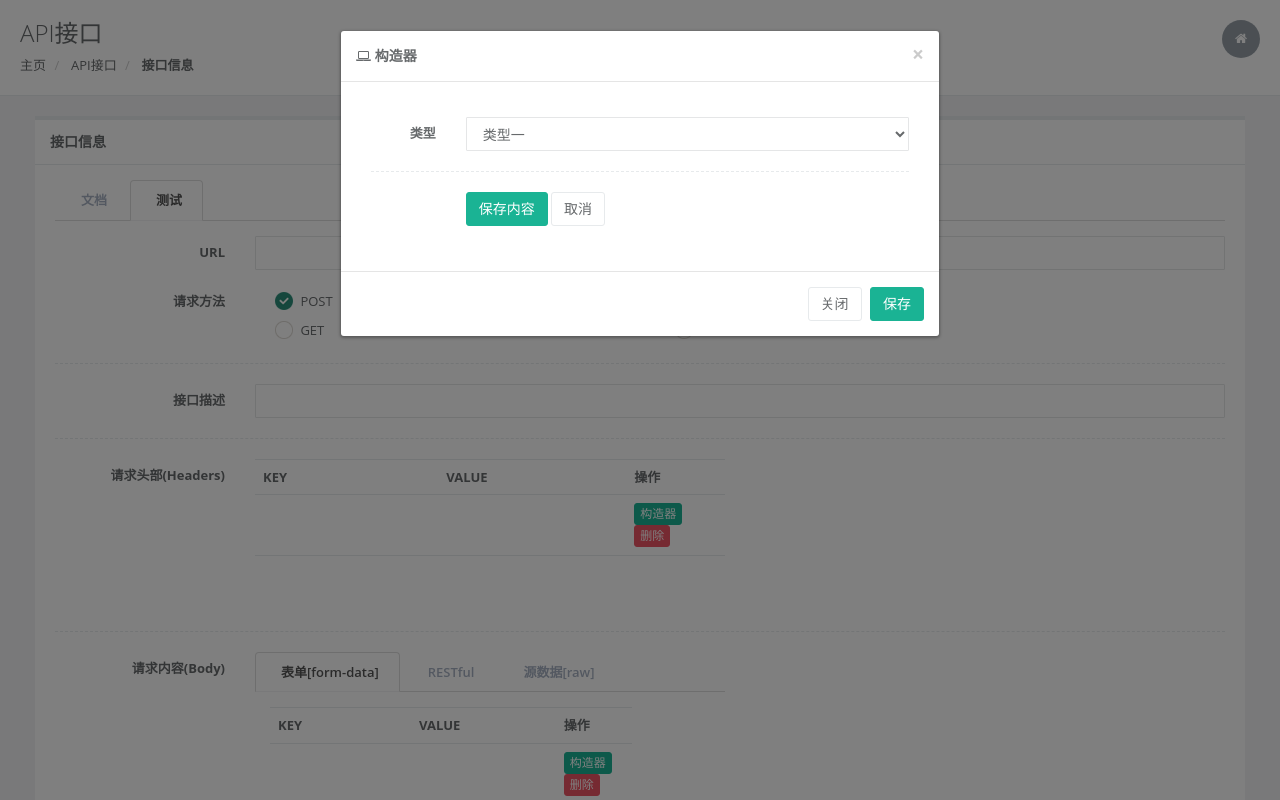
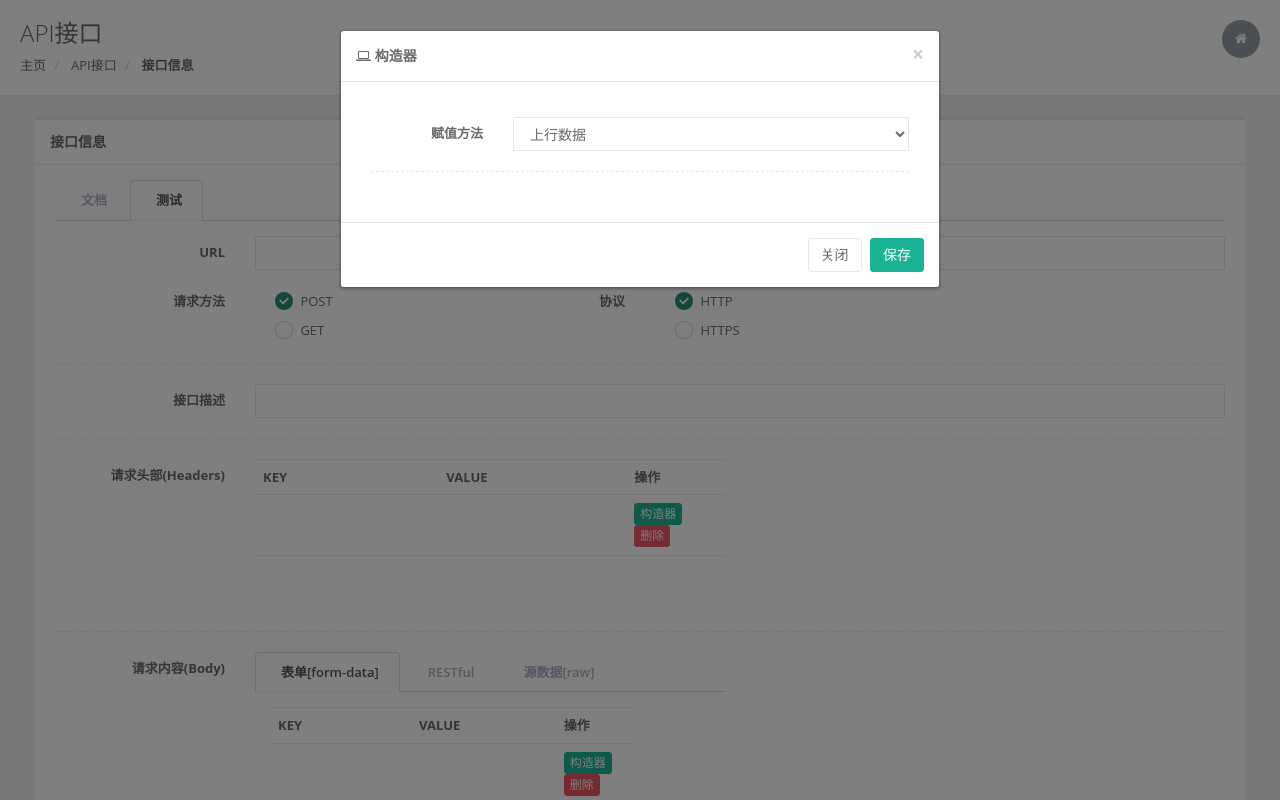
Before and after one commit to intotf/auto-test-python, a Flask app: page /interface-info in a window 1280 px wide, after a click on "构造器". Run offline with Flask 2, Linux system fonts and the light colour scheme; some libraries are stand-ins or nearby versions.

Commit message:
完成一个阶段

```diff
--- a/templates/interface-info.html
+++ b/templates/interface-info.html
@@ -163,7 +163,9 @@
                                             <td></td>
                                             <td></td>
                                             <td>
-                                                <button type="button" class="btn btn-primary btn-xs" data-toggle="modal" data-target="#myModal">构造器</button>
+                                                <button type="button" class="btn btn-primary btn-xs" data-toggle="modal"
+                                                        data-target="#myModal">构造器
+                                                </button>
                                                 <button type="button" class="btn btn-danger btn-xs">删除</button>
                                             </td>
                                         </tr>
@@ -321,23 +323,119 @@
                 <h4 class="modal-title"><i class="fa fa-laptop modal-icon"></i> 构造器</h4>
             </div>
             <div class="modal-body">
-<form class="form-horizontal m-t" id="constructor">
+                <form class="form-horizontal m-t" id="constructor">
                     <div class="form-group">
-                        <label class="col-sm-2 control-label">类型</label>
+                        <label class="col-sm-3 control-label">赋值方法</label>
 
-                        <div class="col-sm-10">
-                            <select class="form-control" name="type" id="">
-                                <option value="">类型一</option>
-                                <option value="">类型二</option>
-                                <option value="">类型三</option>
+                        <div class="col-sm-9">
+                            <select class="form-control" name="assign" id="assign">
+                                <option value="upload" aria-controls="assignUpload">上行数据</option>
+                                <option value="database" aria-controls="assignDatabase">数据库数据</option>
+                                <option value="normal" aria-controls="assignNormal">常用数据</option>
                             </select>
                         </div>
                     </div>
                     <div class="hr-line-dashed"></div>
-                    <div class="form-group">
-                        <div class="col-sm-4 col-sm-offset-2">
-                            <button class="btn btn-primary" type="submit">保存内容</button>
-                            <button class="btn btn-white">取消</button>
+                    <div id="assignUpload" class="tab-assign hidden">
+                        <div class="form-group">
+                            <label class="col-sm-3 control-label">上行执行ID</label>
+
+                            <div class="col-sm-9">
+                                <input class="form-control" type="text">
+                            </div>
+                        </div>
+                        <div class="hr-line-dashed"></div>
+                        <div class="form-group">
+                            <label class="col-sm-3 control-label">要赋值字段</label>
+
+                            <div class="col-sm-9">
+                                <input class="form-control" type="text">
+                            </div>
+                        </div>
+                    </div>
+                    <div id="assignDatabase" class="tab-assign hidden">
+                        <div class="form-group">
+                            <label class="col-sm-3 control-label">数据库字段</label>
+
+                            <div class="col-sm-9">
+                                <input class="form-control" type="text">
+                            </div>
+                        </div>
+                        <div class="hr-line-dashed"></div>
+                        <div class="form-group">
+                            <label class="col-sm-3 control-label">sql语句</label>
+
+                            <div class="col-sm-9">
+                                <input class="form-control" type="text">
+                            </div>
+                        </div>
+                        <div class="hr-line-dashed"></div>
+                        <div class="form-group">
+                            <label class="col-sm-3 control-label">数据库类型</label>
+
+                            <div class="col-sm-9">
+                                <select class="form-control" name="" id="">
+                                    <option value="mysql">MySQL</option>
+                                    <option value="mssql">SQL Server</option>
+                                </select>
+                            </div>
+                        </div>
+                        <div class="hr-line-dashed"></div>
+                        <div class="form-group">
+                            <label class="col-sm-3 control-label">选择数据库</label>
+
+                            <div class="col-sm-9">
+                                <select class="form-control" name="database" id="database">
+                                    <option value="1">地址1</option>
+                                    <option value="2">地址2</option>
+                                    <option value="0">+ 添加新数据库</option>
+                                </select>
+                            </div>
+                        </div>
+                        <div id="fillDatabase" class="hidden">
+                            <div class="hr-line-dashed"></div>
+                            <div class="form-group">
+                                <label class="col-sm-3 control-label">数据库地址</label>
+
+                                <div class="col-sm-9">
+                                    <input class="form-control" type="text">
+                                </div>
+                            </div>
+                            <div class="form-group">
+                                <label class="col-sm-3 control-label">数据库用户名</label>
+
+                                <div class="col-sm-9">
+                                    <input class="form-control" type="text">
+                                </div>
+                            </div>
+                            <div class="form-group">
+                                <label class="col-sm-3 control-label">数据库密码</label>
+
+                                <div class="col-sm-9">
+                                    <input class="form-control" type="password">
+                                </div>
+                            </div>
+                            <div class="form-group">
+                                <div class="col-sm-4 col-sm-offset-3">
+                                    <button class="btn btn-primary" type="button">添加新数据库</button>
+                                </div>
+                            </div>
+                        </div>
+                    </div>
+                    <div id="assignNormal" class="tab-assign hidden">
+                        <div class="form-group">
+                            <label class="col-sm-3 control-label">常量编号</label>
+
+                            <div class="col-sm-9">
+                                <select class="form-control" name="" id="">
+                                    <option value="">随机手机号</option>
+                                    <option value="">身份证号</option>
+                                    <option value="">UUID</option>
+                                    <option value="">工行卡号</option>
+                                    <option value="">int类型数字</option>
+                                    <option value="">中文名字</option>
+                                </select>
+                            </div>
                         </div>
                     </div>
                 </form>
@@ -363,6 +461,23 @@
       checkboxClass: 'icheckbox_square-green',
       radioClass: 'iradio_square-green'
     })
+
+    /**
+     * 构造器赋值方法选择事件
+     */
+    $('.modal').on('change', '#assign', function () {
+      $('.tab-assign').addClass('hidden')
+      var aria = $(this).children('option:selected').attr('aria-controls')
+      $('#' + aria).removeClass('hidden')
+    })
+
+      .on('change', '#database', function () {
+        $('#fillDatabase').addClass('hidden')
+
+        if ($(this).children('option:selected').val() == 0) {
+          $('#fillDatabase').removeClass('hidden')
+        }
+      })
   })
 </script>
 </body>
```
